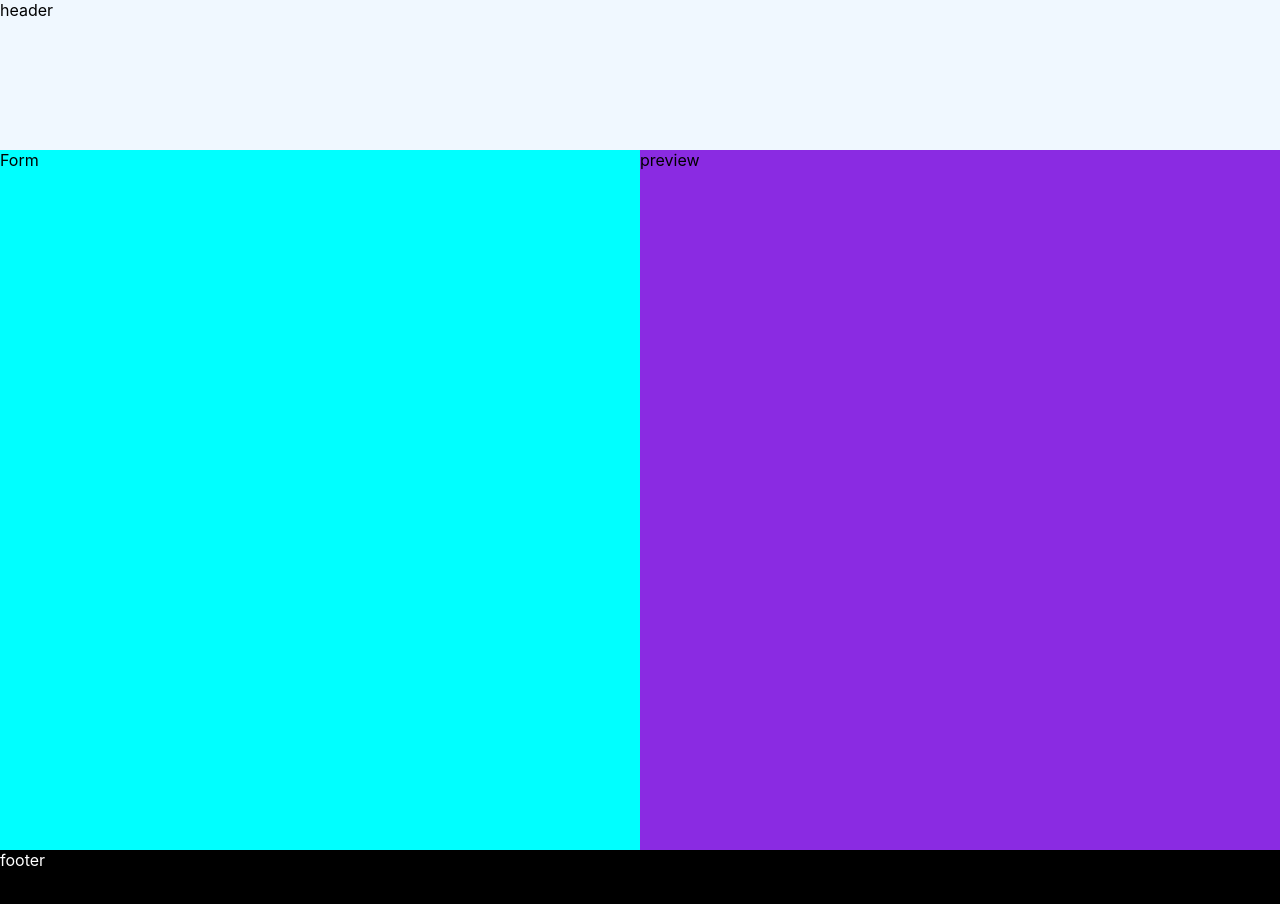
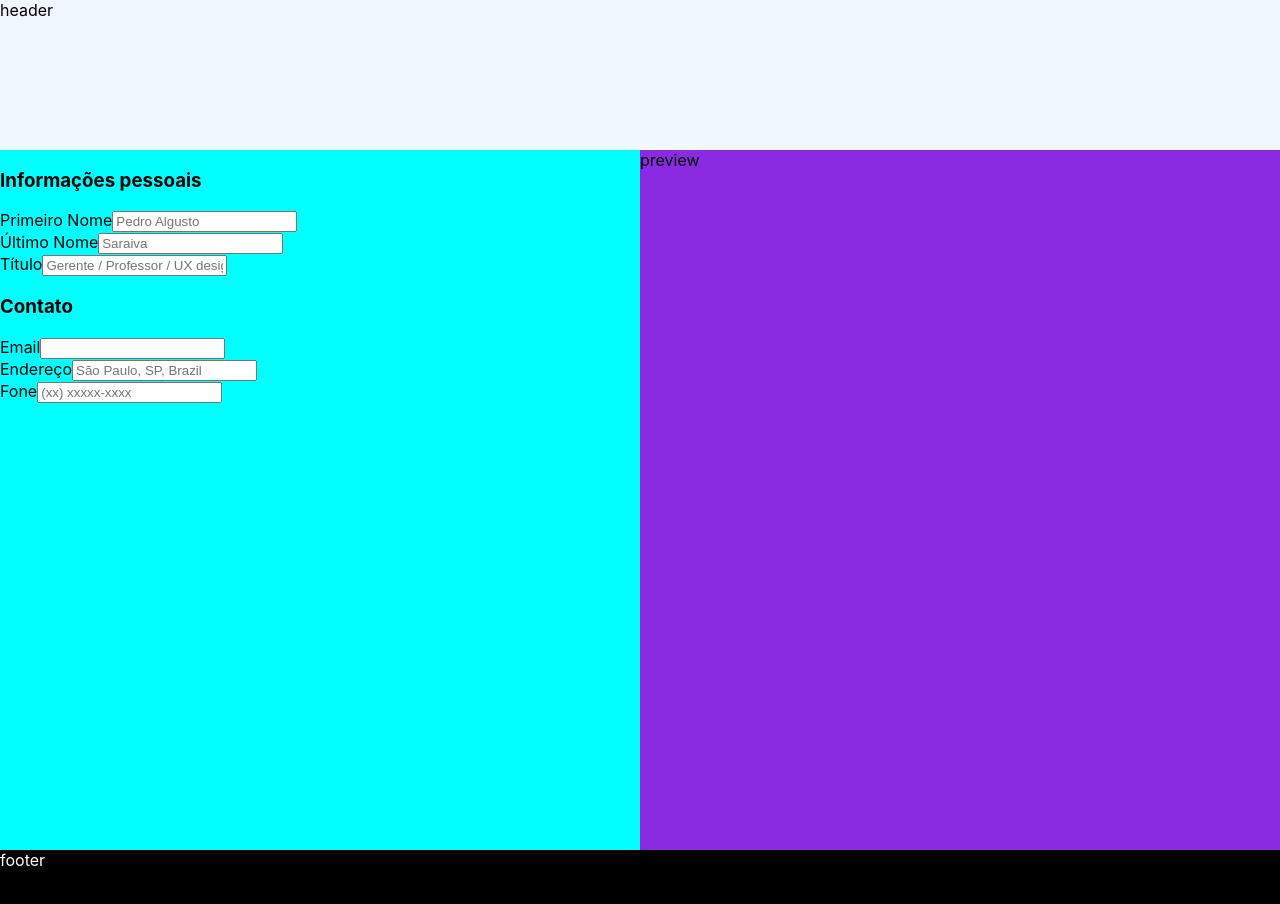
Before and after one commit to Diolemos/construtor-cv, a React (Create React App) app: page / in a window 1280 px wide. Shown: the top 904 px of the page. Built offline with nearby package versions, Linux system fonts and the light colour scheme.

Commit message:
create some form components

```diff
--- a/src/components/form/Form.jsx
+++ b/src/components/form/Form.jsx
@@ -1,9 +1,22 @@
 import React from "react"
+import Personal from "./Personal"
+import Whereabouts from "./Whereabouts"
 
-class Form extends React.Component {
-    render() {
-      return <div className="form">Form</div>
+const Form = ()=> {
+
+      return <div className="form-container">
+
+        <form className="form">
+
+
+            <Personal/>
+            <Whereabouts/>
+            {/* Experience&&<Experience/>  add experience? */}
+        </form>
+
+
+      </div>
     }
-  }
+
 
   export default Form
--- /dev/null
+++ b/src/components/form/Personal.jsx
@@ -0,0 +1,28 @@
+
+const Personal = ()=>{
+    return(
+        <div className="personal-info">
+              <h3>Informações pessoais</h3>
+            <div className="firstname-field">
+              <label htmlFor="firstName">Primeiro Nome</label>
+              <input type="text" id="firstName" min={5} max="20" placeholder={"Pedro Algusto"} />
+            </div>
+
+            <div className="lastname-field">
+              <label htmlFor="firstName">Último Nome</label>
+              <input type="text" id="firstName" min={5} max='20' placeholder="Saraiva" />
+            </div>
+
+            <div className="title-field">
+              <label htmlFor="title">Título</label>
+              <input type="text" name="title" id="title" placeholder="Gerente / Professor / UX designer" />
+
+            </div>
+
+            {/* here in the personal info should reside an optinal "Sobre Mim" section */}
+
+          </div>
+    )
+}
+
+export default Personal
--- /dev/null
+++ b/src/components/form/Whereabouts.jsx
@@ -0,0 +1,28 @@
+const Whereabouts = ()=>{
+
+    return(
+        <div className="whereabouts-section">
+
+            <h3>Contato</h3>
+
+            <div className="email-field">
+                {/* give the user a security tip, tell him to use a professional, public email acc */}
+                <label htmlFor="email">Email</label>
+                <input type="email" name="email" id="email" />
+            </div>
+
+            <div className="address-field">
+                <label htmlFor="address">Endereço</label>
+                <input type="text" name="address" id="address" placeholder="São Paulo, SP, Brazil" />
+            </div>
+
+            <div className="phone-field">
+                <label htmlFor="phone">Fone</label>
+                <input type="tel" name="" id="" placeholder="(xx) xxxxx-xxxx" pattern="[0-9]{2}-[0-9]{5}-[0-9]{4}" />
+            </div>
+
+        </div>
+            )
+}
+
+export default Whereabouts
--- a/src/index.css
+++ b/src/index.css
@@ -8,6 +8,7 @@ body {
   -webkit-font-smoothing: antialiased;
   -moz-osx-font-smoothing: grayscale;
   overflow-x: hidden;
+
 }
 .app{
   width: 100vw;
@@ -31,7 +32,7 @@ background-color:blanchedalmond;
 }
 
 
-.form{
+.form-container{
   background-color: aqua;
   width:50%;
 }
```
Also changed, not shown: src/components/form/Experience.jsx (added, +12 -0 lines), src/components/form/Education.jsx (added), src/components/form/PersonalLinks.jsx (added).
